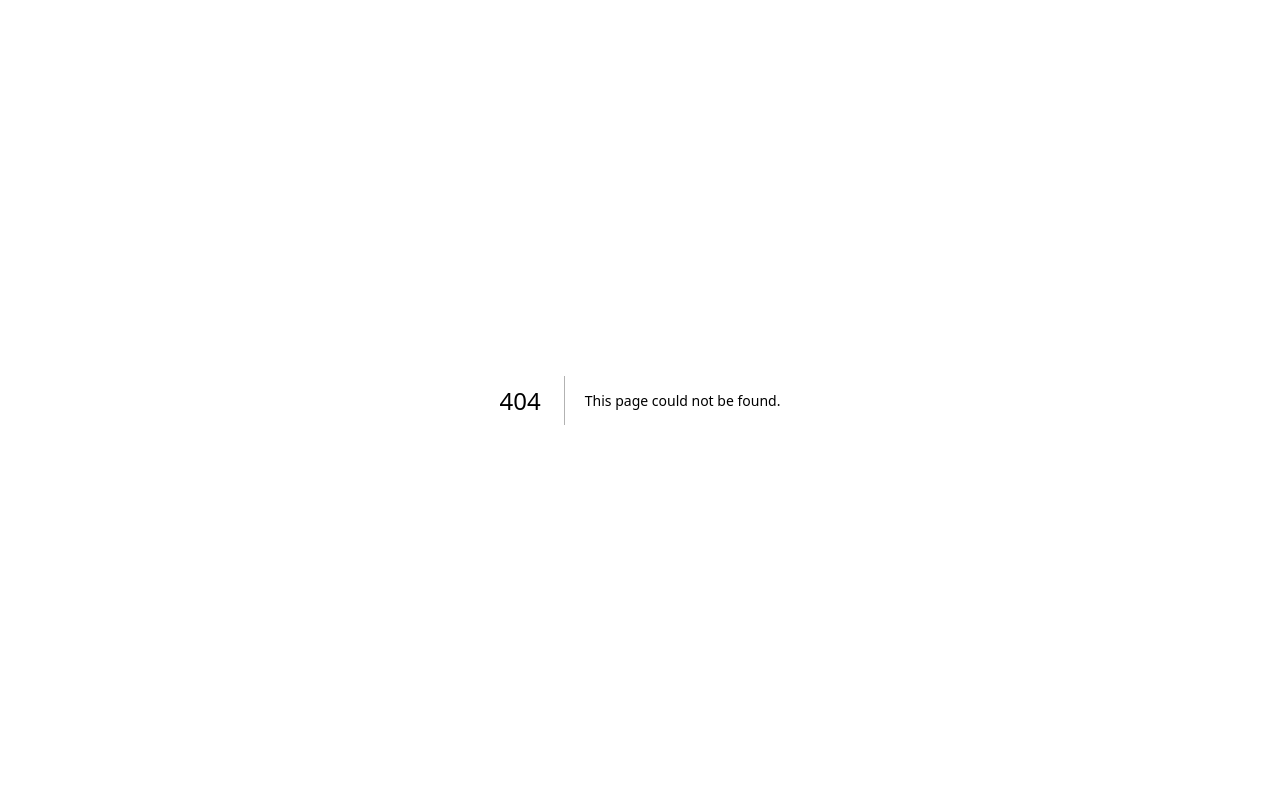
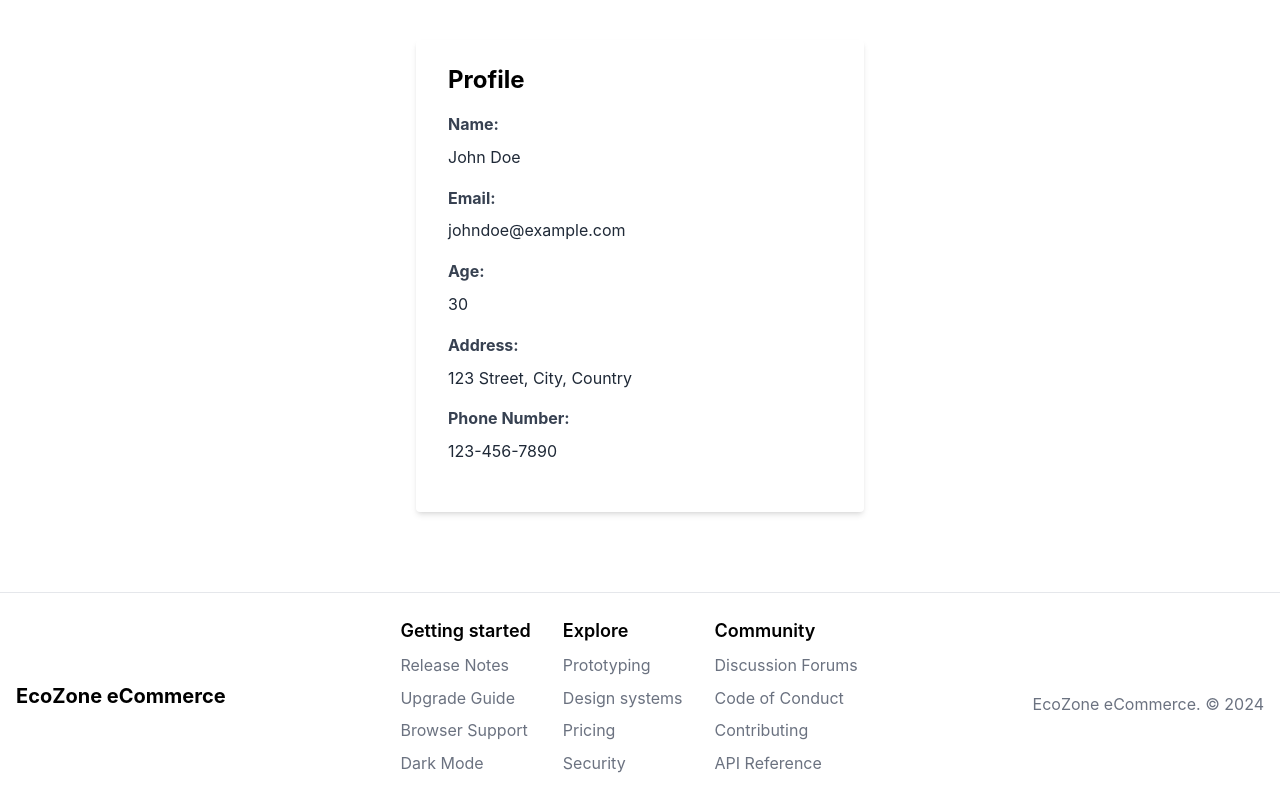
Before and after one commit to momen124/eco_zone_fe, a Next.js app: page /profile in a window 1280 px wide. Before the commit this address had no page. Built offline with nearby package versions, Linux system fonts and the light colour scheme.

Commit message:
profile UI

```diff
--- a/src/components/Header.tsx
+++ b/src/components/Header.tsx
@@ -14,7 +14,7 @@ export default function Header() {
     <header className="border-b py-4">
       <div className="container mx-auto flex justify-between items-center">
         <div>
-          <h1 className="text-xl font-bold">EcoZone eCommerce</h1>
+          <h1 className="text-xl font-bold">NEXTON eCommerce</h1>
         </div>
         <div className="flex items-center space-x-4">
           <CustomInput
--- /dev/null
+++ b/src/pages/profile.tsx
@@ -0,0 +1,38 @@
+
+import Header from '../components/Header';
+import Footer from '../components/Footer';
+
+const ProfilePage = () => {
+  return (
+    <div className="flex flex-col min-h-screen">
+      <div className="container mx-auto py-10 flex-grow">
+        <div className="max-w-md mx-auto bg-white shadow-md rounded px-8 pt-6 pb-8 mb-4">
+          <h1 className="text-2xl font-bold mb-4">Profile</h1>
+          <div className="mb-4">
+            <label className="block text-gray-700 font-bold mb-2">Name:</label>
+            <p className="text-gray-800">John Doe</p>
+          </div>
+          <div className="mb-4">
+            <label className="block text-gray-700 font-bold mb-2">Email:</label>
+            <p className="text-gray-800">johndoe@example.com</p>
+          </div>
+          <div className="mb-4">
+            <label className="block text-gray-700 font-bold mb-2">Age:</label>
+            <p className="text-gray-800">30</p>
+          </div>
+          <div className="mb-4">
+            <label className="block text-gray-700 font-bold mb-2">Address:</label>
+            <p className="text-gray-800">123 Street, City, Country</p>
+          </div>
+          <div className="mb-4">
+            <label className="block text-gray-700 font-bold mb-2">Phone Number:</label>
+            <p className="text-gray-800">123-456-7890</p>
+          </div>
+        </div>
+      </div>
+      <Footer />
+    </div>
+  );
+};
+
+export default ProfilePage;
```
